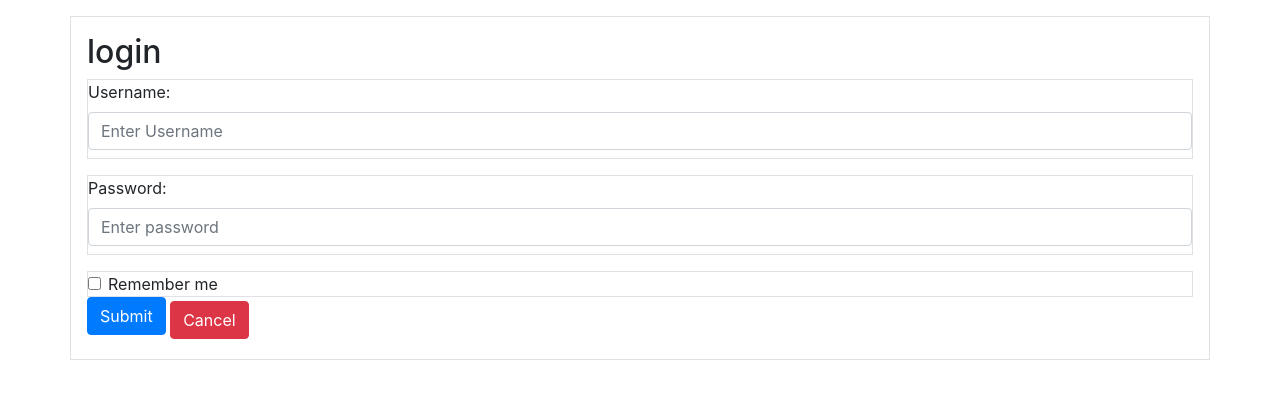
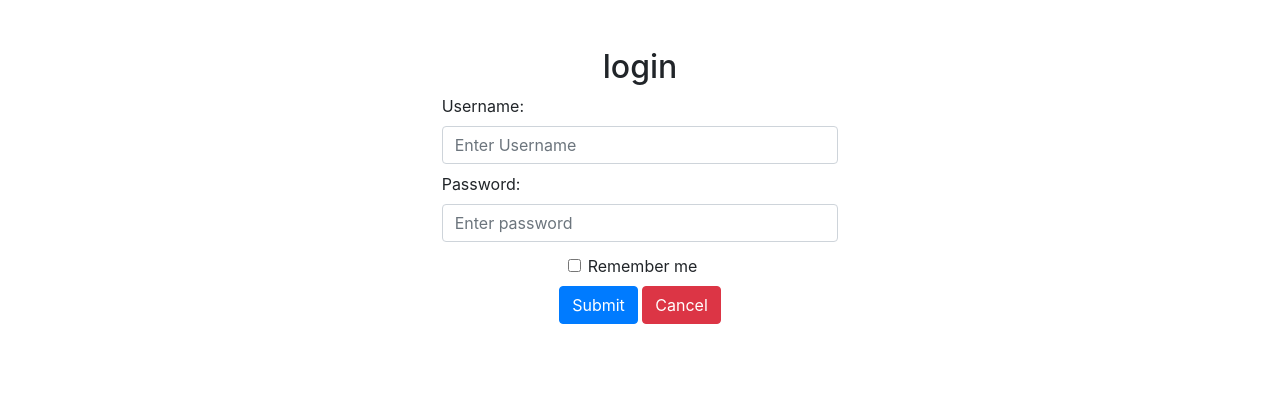
Before and after one commit to mrnonny416/storage_tns, a Django app: page /login in a window 1280 px wide. Shown: the top 399 px of the page. Run offline with Django 3.2, Linux system fonts and the light colour scheme.

Commit message:
edit login page

```diff
--- a/Templates/login.html
+++ b/Templates/login.html
@@ -2,25 +2,47 @@
 {% block content %}
 </head>
     <body>
-        <div class="container p-3 my-3 border">
-            <h2>login</h2>
-            <form class="form" action="/action_page.php">
-                <div class="form-group border">
-                    <label class="mb-2 mr-sm-2">Username:</label>
+
+        <div class="container-fluid"><align="center"></center>
+            <br><br><h2 style="text-align:center;">login</h2>
+
+              <div class="row">
+                <div class="col-sm-4"></div>
+                <div class="col-sm-4">
+                    <label>Username:</label>
                     <input type="text" class="form-control mb-2 mr-sm-2" placeholder="Enter Username">
                 </div>
-                <div class="form-group border">
+                <div class="col-sm-4"></div>
+              </div>
+
+              <div class="row">
+                <div class="col-sm-4"></div>
+                <div class="col-sm-4">
                     <label class="mb-2 mr-sm-2">Password:</label>
                     <input type="text" class="form-control mb-2 mr-sm-2" placeholder="Enter password">
                 </div>
-                <div class="form-check border">
-                  <label class="form-check-label">
-                    <input type="checkbox" class="form-check-input"> Remember me
-                  </label>
+                <div class="col-sm-4"></div>
+              </div>
+
+              <div class="row p-1 text-center">
+                <div class="col-sm-4"></div>
+                <div class="col-sm-4 form-check">
+                    <label class="form-check-label">
+                    <input class="form-check-input" type="checkbox">Remember me
+                    </label>
                 </div>
-                <button type="submit" class="btn btn-primary mb-2">Submit</button>
-                <button type="button" class="btn btn-danger">Cancel</button>
-              </form>
+                <div class="col-sm-4"></div>
+              </div>
+
+              <div class="row p-1 text-center">
+                <div class="col-sm-4"></div>
+                <div class="col-sm-4">
+                    <button type="submit" class="btn btn-primary mb-2">Submit</button>
+                    <button type="button" class="btn btn-danger mb-2">Cancel</button>
+                </div>
+                <div class="col-sm-4"></div>
+              </div>
+
         </div>
 
     </body>
```
Also changed, not shown: Templates/index.html (+7 -3 lines).
